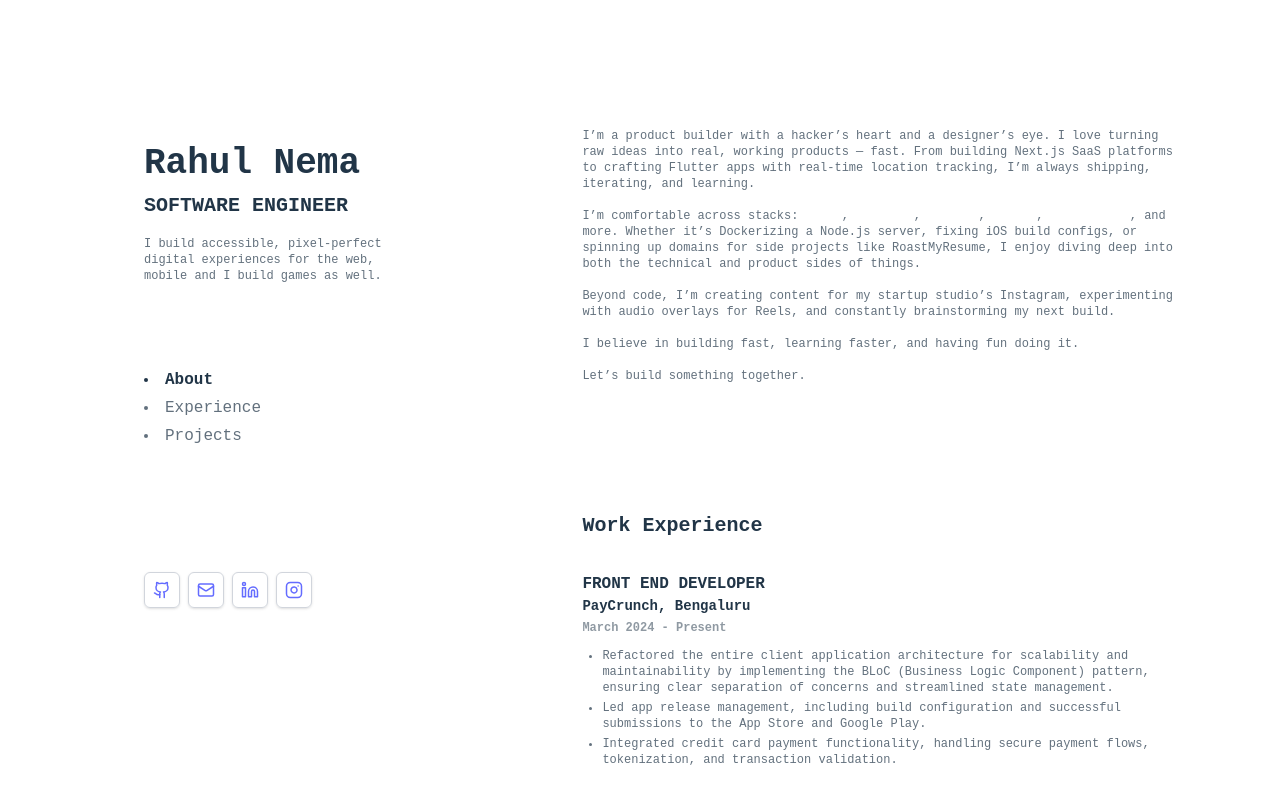
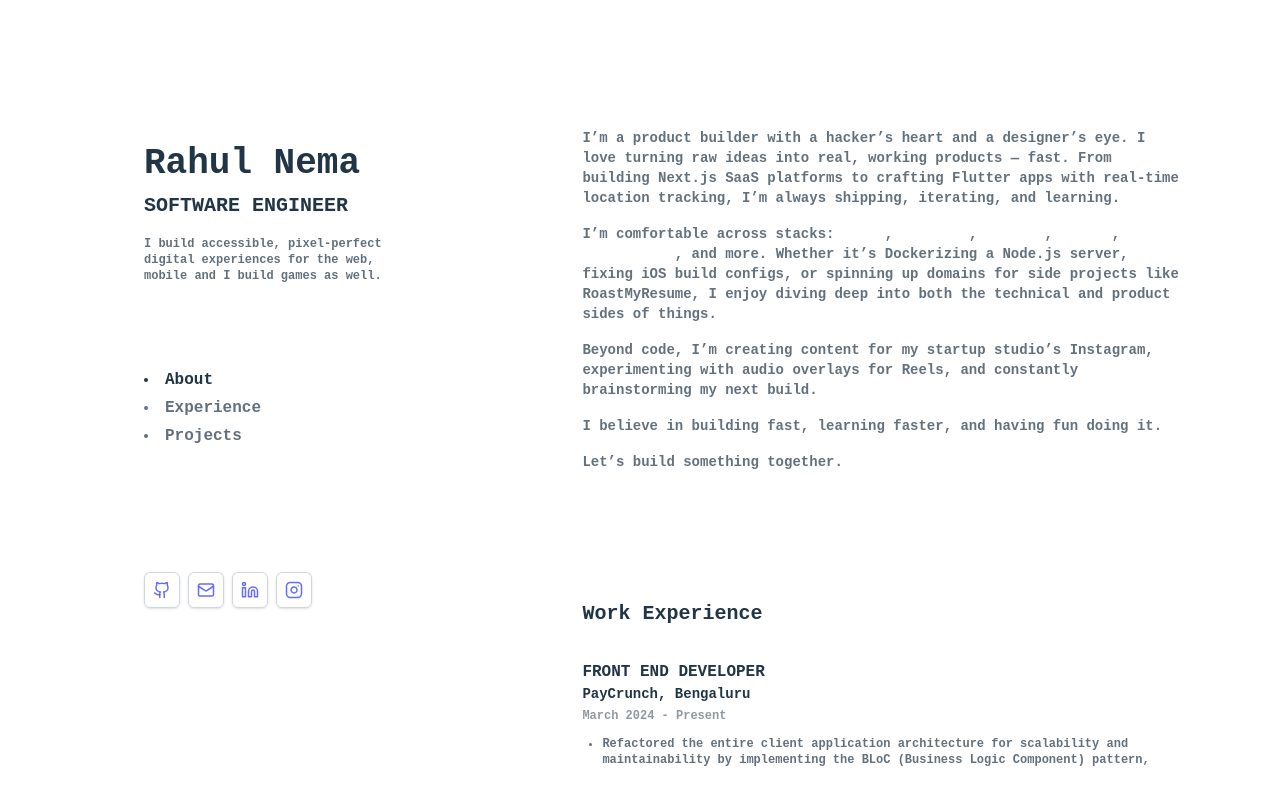
Before and after one commit to rahulnema0411/portfolio-web, a React (Vite) app: page / in a window 1280 px wide. Built offline with nearby package versions, Linux system fonts and the light colour scheme.

Commit message:
update: content update

```diff
--- a/src/App.tsx
+++ b/src/App.tsx
@@ -52,27 +52,27 @@ function App() {
         <div className="flex flex-col justify-items-start items-start space-y-2">
           <p className="font-black text-4xl">Rahul Nema</p>
           <p className="text-xl font-semibold">SOFTWARE ENGINEER</p>
-          <p className="text-left text-xs opacity-70 py-2">
+          <p className="text-left text-xs font-semibold opacity-70 py-2">
             I build accessible, pixel-perfect digital experiences for the web,
             mobile and I build games as well.
           </p>
         </div>
-        <ol className="hidden md:block list-disc list-inside text-left space-y-1">
+        <ol className="hidden md:block list-disc list-inside text-left font-semibold space-y-1">
           <li
-            className={activeSection === "about" ? "font-bold" : "opacity-70"}
+            className={activeSection === "about" ? "font-extrabold" : "opacity-70"}
           >
             About
           </li>
           <li
             className={
-              activeSection === "experience" ? "font-bold" : "opacity-70"
+              activeSection === "experience" ? "font-extrabold" : "opacity-70"
             }
           >
             Experience
           </li>
           <li
             className={
-              activeSection === "projects" ? "font-bold" : "opacity-70"
+              activeSection === "projects" ? "font-extrabold" : "opacity-70"
             }
           >
             Projects
--- a/src/sections/about.tsx
+++ b/src/sections/about.tsx
@@ -1,7 +1,7 @@
 import React from "react";
 
 const About: React.FC = () => (
-  <section className="flex flex-col justify-items-start items-start space-y-4 text-left text-xs py-8 opacity-70">
+  <section className="flex flex-col justify-items-start items-start space-y-4 text-left text-sm font-semibold py-8 opacity-70">
     <p>
       I’m a product builder with a hacker’s heart and a designer’s eye. I love
       turning raw ideas into real, working products — fast. From building
@@ -10,11 +10,11 @@ const About: React.FC = () => (
     </p>
     <p>
       I’m comfortable across stacks:{" "}
-      <span className="font-semibold text-white">React</span>,{" "}
-      <span className="font-semibold text-white">Firebase</span>,{" "}
-      <span className="font-semibold text-white">Flutter</span>,{" "}
-      <span className="font-semibold text-white">Prisma</span>,{" "}
-      <span className="font-semibold text-white">Drizzle ORM</span>, and
+      <span className="font-extrabold text-white">React</span>,{" "}
+      <span className="font-extrabold text-white">Firebase</span>,{" "}
+      <span className="font-extrabold text-white">Flutter</span>,{" "}
+      <span className="font-extrabold text-white">Prisma</span>,{" "}
+      <span className="font-extrabold text-white">Drizzle ORM</span>, and
       more. Whether it’s Dockerizing a Node.js server, fixing iOS build configs,
       or spinning up domains for side projects like RoastMyResume, I enjoy
       diving deep into both the technical and product sides of things.
--- a/src/sections/experience.tsx
+++ b/src/sections/experience.tsx
@@ -52,7 +52,7 @@ const Experience: React.FC = () => (
         <p className="text-xs font-semibold my-1 opacity-50">{exp.period}</p>
         <ul className="list-disc pl-5 py-2">
           {exp.highlights.map((highlight, i) => (
-            <li key={i} className="text-xs opacity-70 mb-1">{highlight}</li>
+            <li key={i} className="text-xs font-semibold opacity-70 mb-1">{highlight}</li>
           ))}
         </ul>
       </div>
--- a/src/sections/projects.tsx
+++ b/src/sections/projects.tsx
@@ -7,28 +7,26 @@ const projects = [
     image:
       "https://w8psdz103p.ufs.sh/f/hdGRfDWTOhVSBsv6BIWHUjDKPCqQOynf2xRX8T5ZgL4w07Wu",
     highlights: [
-      "Built a NextJS front end with File-Based routing and image compression for optimized performance.",
-      "Developed a scalable NestJS + PostgreSQL backend with JWT authentication and AWS S3 for secure PDF and image uploads.",
-      "Built core modules including Enquiry, Orders, and Production, featuring a dynamic Quote Calculator and sharable enquiry forms with role-based permissions.",
-      "Integrated WhatsApp Cloud API and Amazon SES for automated real-time customer notifications.",
-      "Implemented a CI/CD pipeline for seamless build, test, and deployment workflows.",
-      "Containerized services with Docker and deployed on AWS EC2, with a live production environment.",
-      "The system delivers a reliable, scalable infrastructure supporting B2B workflows.",
+      "Enabled real-time customer engagement with automated WhatsApp and email updates.",
+      "Ensured consistent uptime and deployment stability with automated CI/CD pipelines and containerized architecture.",
+      "Developed a Next.js frontend (App Router, file-based routing, image optimization) for high-performance user experiences.",
+      "Built a scalable NestJS + PostgreSQL backend with modular architecture and JWT-based role-based authentication.",
+      "Implemented core B2B modules: Enquiries, Orders, and Production workflows with role-based access control.",
+      "Delivered advanced features like a dynamic quote calculator, sharable enquiry forms, and real-time WhatsApp Cloud API + Amazon SES integration.",
     ],
     description:
       "A scalable B2B platform with Next.js and NestJS, featuring JWT auth, PostgreSQL, and AWS S3 for file uploads. Core modules include Enquiries, Orders, and Production, with real-time notifications via WhatsApp Cloud API and Amazon SES. Deployed using Docker on AWS EC2 with a CI/CD pipeline for seamless production-ready deployments.",
   },
   {
     title: "Chessmate.Club: Multiplayer",
-    tech: ["Flutter", "NestJS", "MongoDB"],
+    tech: ["React-Native", "NestJS", "MongoDB"],
     image:
       "https://w8psdz103p.ufs.sh/f/hdGRfDWTOhVSnj1zXIrfpDrG6RUhnXQ2a4C8Hqgzdx0t5cvO",
     highlights: [
-      "Built a cross-platform real-time multiplayer chess app in Flutter using Socket.io for low-latency communication.",
-      "Integrated Firebase Auth with Google and Apple sign-in for secure, seamless authentication.",
-      "Applied BLoC and Repository pattern for scalable state management and live game synchronization.",
-      "Used Stockfish via FFI for offline AI, and integrated chess libraries for legal moves, timers, and matchmaking.",
-      "Containerized the backend with Docker and deployed on AWS EC2 for scalable, production-ready hosting.",
+      "Delivered a smooth, low-latency multiplayer chess experience across Android and iOS.",
+      "Built a Flutter frontend using the Repository pattern for maintainable, scalable state management.",
+      "Dockerized a Node.js backend and deployed on AWS ECS to handle scalable multiplayer sessions.",
+      "Integrated the Stockfish AI engine via FFI for offline gameplay, and implemented chess logic libraries for legal moves, timers, and matchmaking.",
     ],
     description:
       "A cross-platform real-time multiplayer chess app using Flutter and Socket.io for low-latency gameplay. Integrated Firebase Auth, Google/Apple sign-in, and offline Stockfish support via FFI. Applied BLoC and Repository patterns for scalable state management. Backend containerized with Docker and hosted on AWS EC2 for a reliable, concurrent multiplayer experience.",
@@ -39,18 +37,18 @@ const projects = [
     image:
       "https://w8psdz103p.ufs.sh/f/hdGRfDWTOhVSAeq3mwX1kpT6ePmZ5J029BVLgEjnQfadbCIr",
     highlights: [
-      "Built a scalable Flutter app using BLoC and Repository Pattern.",
-      "Developed a scalable Express + MongoDB backend with JWT-authenticated REST APIs.",
-      "Implemented real-time chat using Firebase and push notifications via Firebase Cloud Messaging.",
-      "Integrated OpenAPI-powered Wingman/Wingwoman helpers for AI-driven matchmaking assistance.",
-      "Implemented media rich features including image capture, cropping and compression for profile building.",
+      "Enabled seamless real-time chat and AI-assisted matchmaking with responsive performance.",
+      "Improved user engagement through interactive media features and personalized matching suggestions.",
+      "Developed a Flutter frontend using the Repository pattern for scalable state management.",
+      "Built an Express.js + MongoDB backend with JWT-authenticated REST APIs.",
+      "Integrated OpenAPI-powered Wingman/Wingwoman assistants for contextual AI matchmaking support.",
     ],
     description:
       "A dating app built with flutter with a real-time chat system (Firebase) and push notifications (FCM). Integrated JWT-auth REST APIs with an Express + MongoDB backend. Added AI-driven matchmaking via OpenAPI, media features like image capture, cropping, and compression, and applied BLoC + Repository patterns for clean, maintainable architecture.",
   },
   {
     title: "Anony: Anonymous Q&A System",
-    tech: ["Flutter", "Firebase", "Apple Push Notification Service"],
+    tech: ["React-Native", "Firebase", "Apple Push Notification Service"],
     image:
       "https://w8psdz103p.ufs.sh/f/hdGRfDWTOhVSbAh5HpKOXdAZfF04JtGK7H25rsNWoCjkP1L9",
     highlights: [
@@ -63,14 +61,6 @@ const projects = [
     description:
       "An anonymous Q&A feature in a Flutter app with unique sharable links for Instagram and private message delivery. Integrated Google Sign-In (Android) and Apple ID login (iOS). Push notifications powered by Apple Push Notification Service and Firebase notify users instantly of new anonymous questions for continuous engagement.",
   },
-  // {
-  //   title: "Ludo Master: Multiplayer Game",
-  //   tech: ["Unity", "Photon Engine"],
-  //   image:
-  //     "https://w8psdz103p.ufs.sh/f/hdGRfDWTOhVSAeq3mwX1kpT6ePmZ5J029BVLgEjnQfadbCIr",
-  //   description:
-  //     "A multiplayer Ludo game faithful to traditional rules, built in Unity to deliver a classic and accessible Ludo experience. Photon Engine integration powers real-time multiplayer gameplay, allowing users to play with friends online. The game features a user-friendly interface with options for both offline and online modes. A lobby system with unique room IDs enables players to create and join specific rooms, making matches easy to organize and enhancing interactive multiplayer sessions.",
-  // },
 ];
 
 const Projects: React.FC = () => (
@@ -84,7 +74,7 @@ const Projects: React.FC = () => (
           </div>
           <div className="flex md:flex-row flex-col-reverse gap-4">
             <div
-              className="text-left text-xs space-y-1 opacity-70 flex-1"
+              className="text-left text-xs space-y-1 opacity-70 flex-1 font-semibold"
               id={`desc-${idx}`}
             >
               {project.description}
@@ -104,7 +94,7 @@ const Projects: React.FC = () => (
           </div>
           <div>
             {project.highlights.map((highlight, i) => (
-              <li key={i} className="text-xs opacity-70 mb-1">
+              <li key={i} className="text-xs font-semibold opacity-70 mb-1">
                 {highlight}
               </li>
             ))}
```
